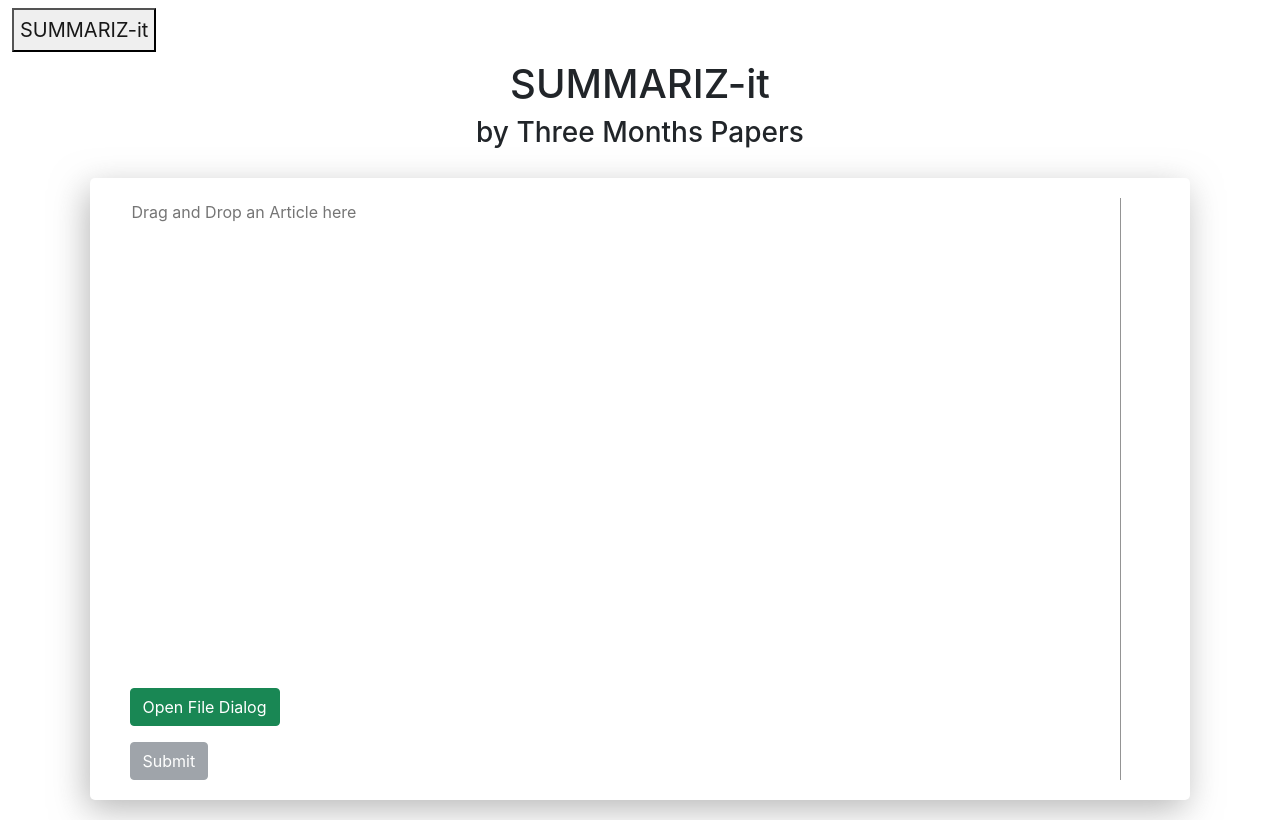
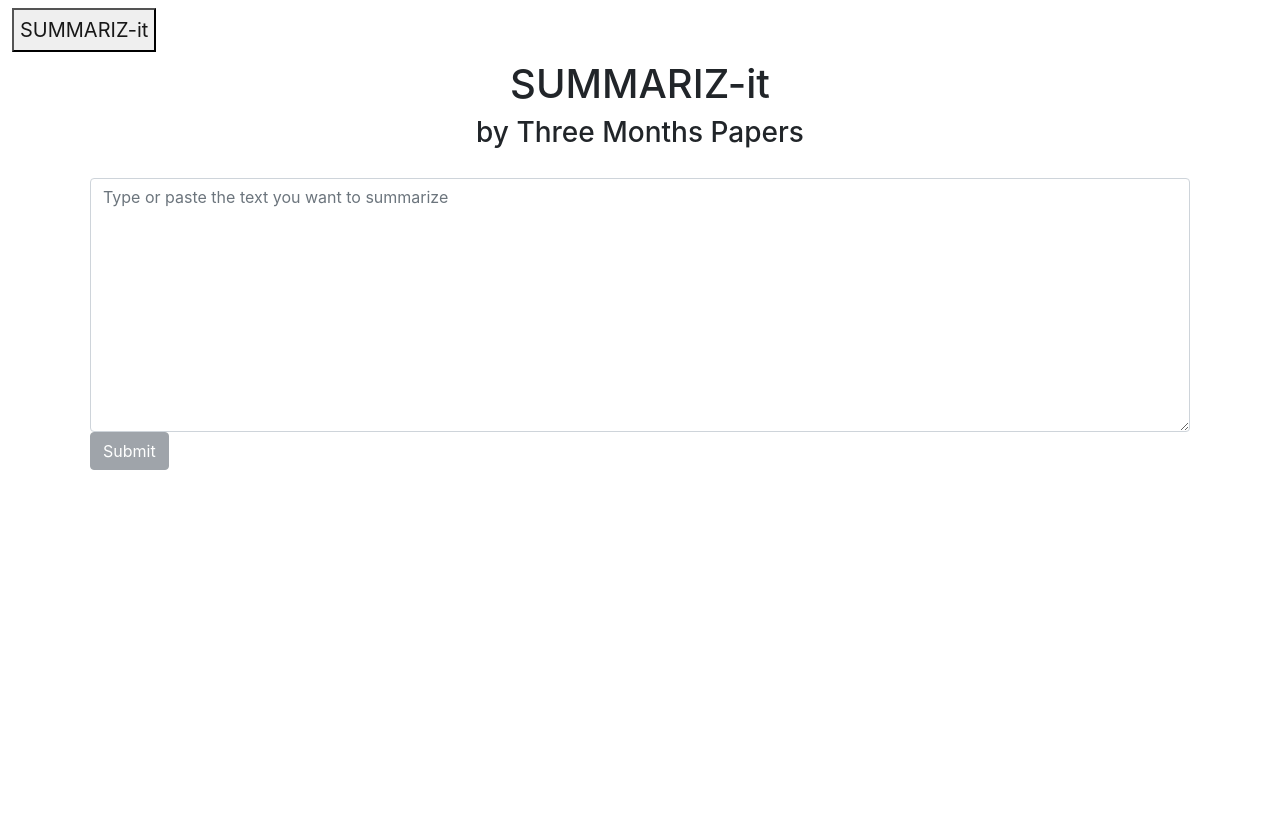
Before and after one commit to yosua1010101/three-months-papers, a React (Create React App) app in the folder frontend-web/: page / in a window 1280 px wide. Built offline with nearby package versions, Linux system fonts and the light colour scheme.

Commit message:
Changed the purpose from accepting pdf file into accepting text only

```diff
--- a/frontend-web/src/component/input-form/FormPage.js
+++ b/frontend-web/src/component/input-form/FormPage.js
@@ -1,51 +1,12 @@
 import React, {useState} from 'react';
-import {useDropzone} from 'react-dropzone';
-import {TextareaAutosize} from '@material-ui/core';
 
 export default function FormPage({handleSectionChange}) {
-  const [files, setFiles] = useState([]);
-
-  const {getRootProps, getInputProps, open} = useDropzone({
-    accept: "application/pdf",
-    onDrop: (acceptedFiles) => {
-      setFiles(
-        acceptedFiles.map((file) => Object.assign(file, {
-          preview: URL.createObjectURL(file)
-        }))
-      )
-    },
-    noClick: true,
-    noKeyboard: true,
-    multiple: false,
-    onDropRejected: ()=>{alert("File is not a PDF")},
-  });
-
-  const fileInput = files.map((file) =>
-    (
-    <div key={file.name}>
-      <div>
-        {file.name} - {file.size}
-        {console.log(files)}
-      </div>
-    </div>
-    )
-  )
+  const [disabled, setDisabled] = useState(true)
 
   return(
     <form className="container" onSubmit={handleSectionChange()}>
-      <div className="box">
-        <div {...getRootProps()} className="box-content">
-          <input {...getInputProps()} />
-          <TextareaAutosize aria-label="minimum height" rowsMin={20} placeholder="Drag and Drop an Article here" className="textarea"/>
-          <div className="sticky-btn">
-            <button className="btn btn-success" type="button" onClick={open}>Open File Dialog</button>
-            <div className='py-2'/>
-            <button id="submitButton" className="btn btn-secondary" type="submit" disabled={!files[0]}>Submit</button>
-          </div>
-        </div>
-        <div className="divider"/>
-        <div>{fileInput}</div>
-      </div>
+      <textarea className="form-control" rows="10" onChange={(str)=>setDisabled(str.length===0?true:false)} placeholder="Type or paste the text you want to summarize"/>
+      <button id="submitButton" className="btn btn-secondary" type="submit" disabled={disabled}>Submit</button>
     </form>
   );
 }
```
